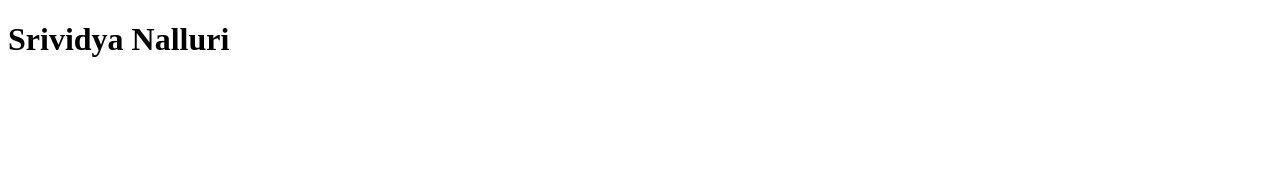
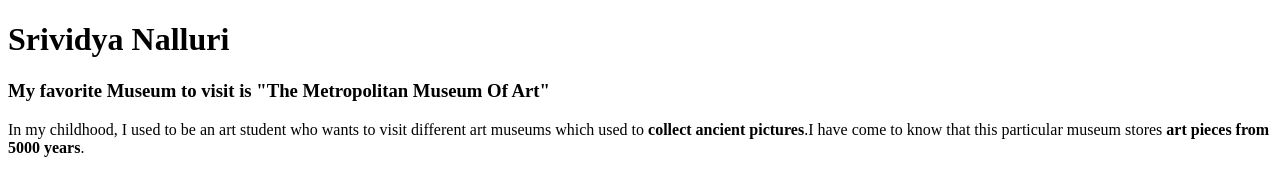
Before and after one commit to 44-563-Web-Apps-F22/44563-webapps-assignment-3-vidya976, a plain HTML site: page index.html in a window 1280 px wide. Drawn offline with Linux system fonts and the light colour scheme.

Commit message:
Update index.html

```diff
--- a/index.html
+++ b/index.html
@@ -6,5 +6,7 @@
 </head>
 <body>
 <h1>Srividya Nalluri</h1>
+<h3> My favorite Museum to visit is "The Metropolitan Museum Of Art"</h3>
+<p>In my childhood, I used to be an art student who wants to visit different art museums which used to <b>collect ancient pictures</b>.I have come to know that this particular museum stores <b>art pieces from 5000 years</b>.</p>
 </body>
 </html>
```
